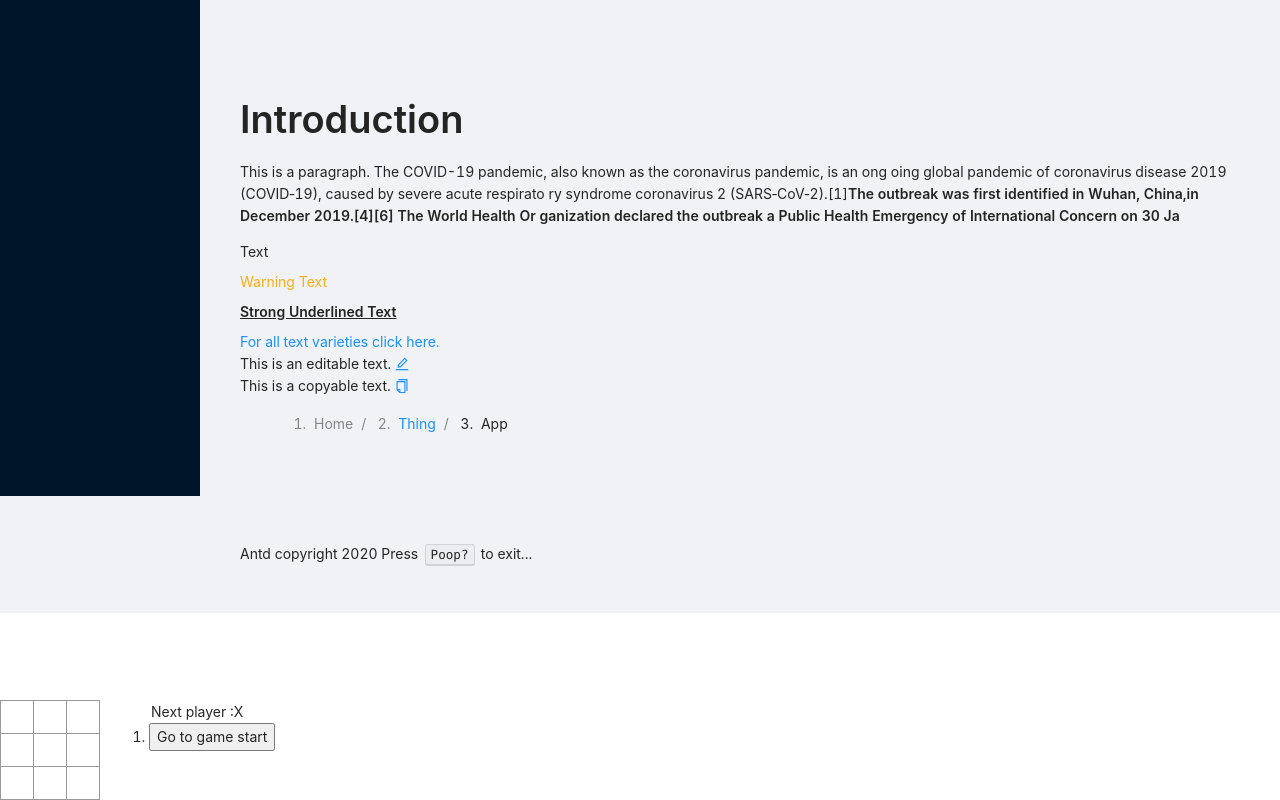
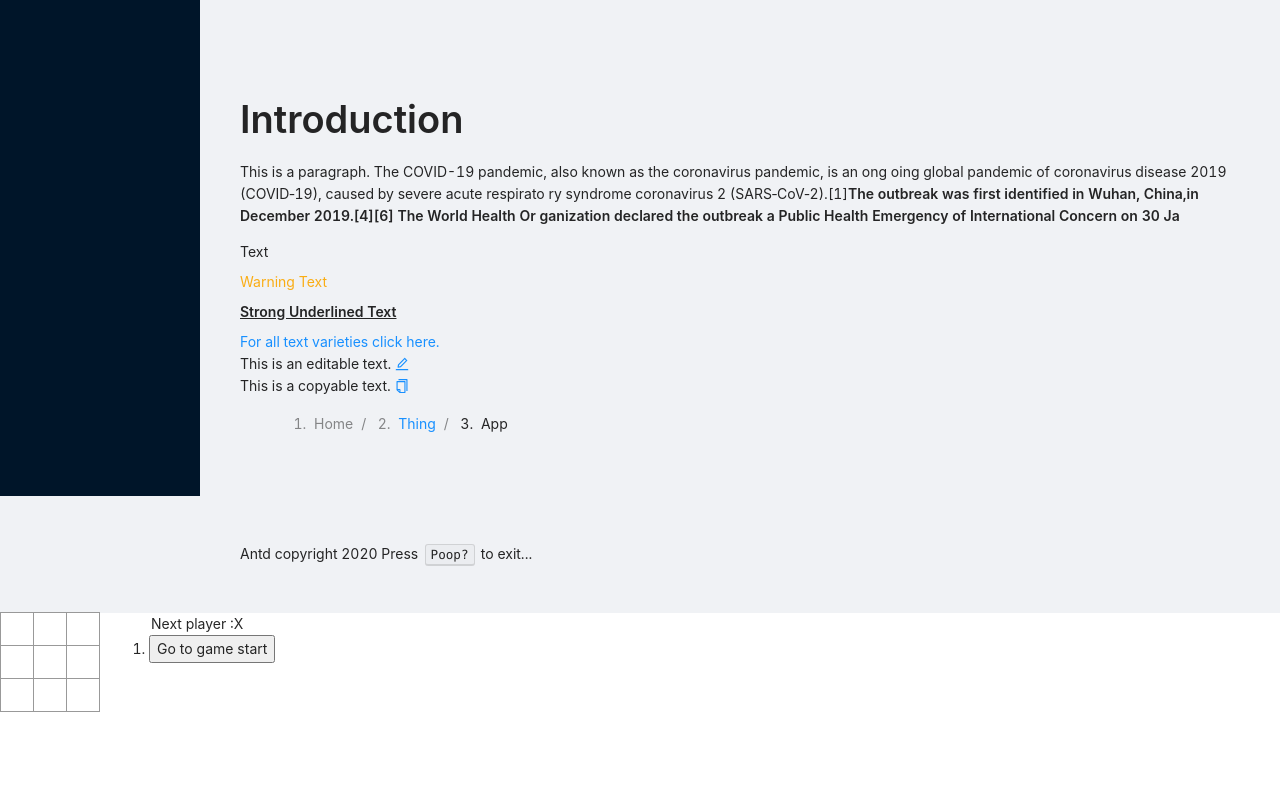
Before and after one commit to macroexp/supreme-octo-lamp, a React (Create React App) app in the folder my-poosp/: page / in a window 1280 px wide. Shown: the part 304-1104 px from the top of the page. After the commit the page ends 1016 px from the top, so only its background shows below. Built offline with nearby package versions, Linux system fonts and the light colour scheme.

Commit message:
body is no more

```diff
--- a/my-poosp/src/Body.tsx
+++ b/my-poosp/src/Body.tsx
@@ -27,28 +27,7 @@ class Demo extends React.Component {
             </div>
         )
     }
-
 }
-
-const Body: FC = () => (
-    <div className="Body">
-
-
-        <Typography>
-
-
-
-            <br></br><br></br>
-
-            {/*<Text editable={{ onChange: this.onChange }}>{this.state.str}</Text>*/}
-
-            <br></br><br></br>
-
-
-        </Typography>
-
-    </div>
-);
 
 const Format: FC = () => (
     <Layout>
@@ -134,5 +113,4 @@ const Format: FC = () => (
     </Layout>
 );
 
-export default Body;
-export {Format}
+export default Format;
--- a/my-poosp/src/index.tsx
+++ b/my-poosp/src/index.tsx
@@ -2,13 +2,12 @@ import React from 'react';
 import ReactDOM from 'react-dom';
 import './index.css';
 import App from './App';
-import Body, {Format} from './Body';
+import Format from './Body';
 import * as serviceWorker from './serviceWorker';
 
 ReactDOM.render(
   <React.StrictMode>
     <Format></Format>
-    <Body></Body>
     <App />
   </React.StrictMode>,
   document.getElementById('root')
```
